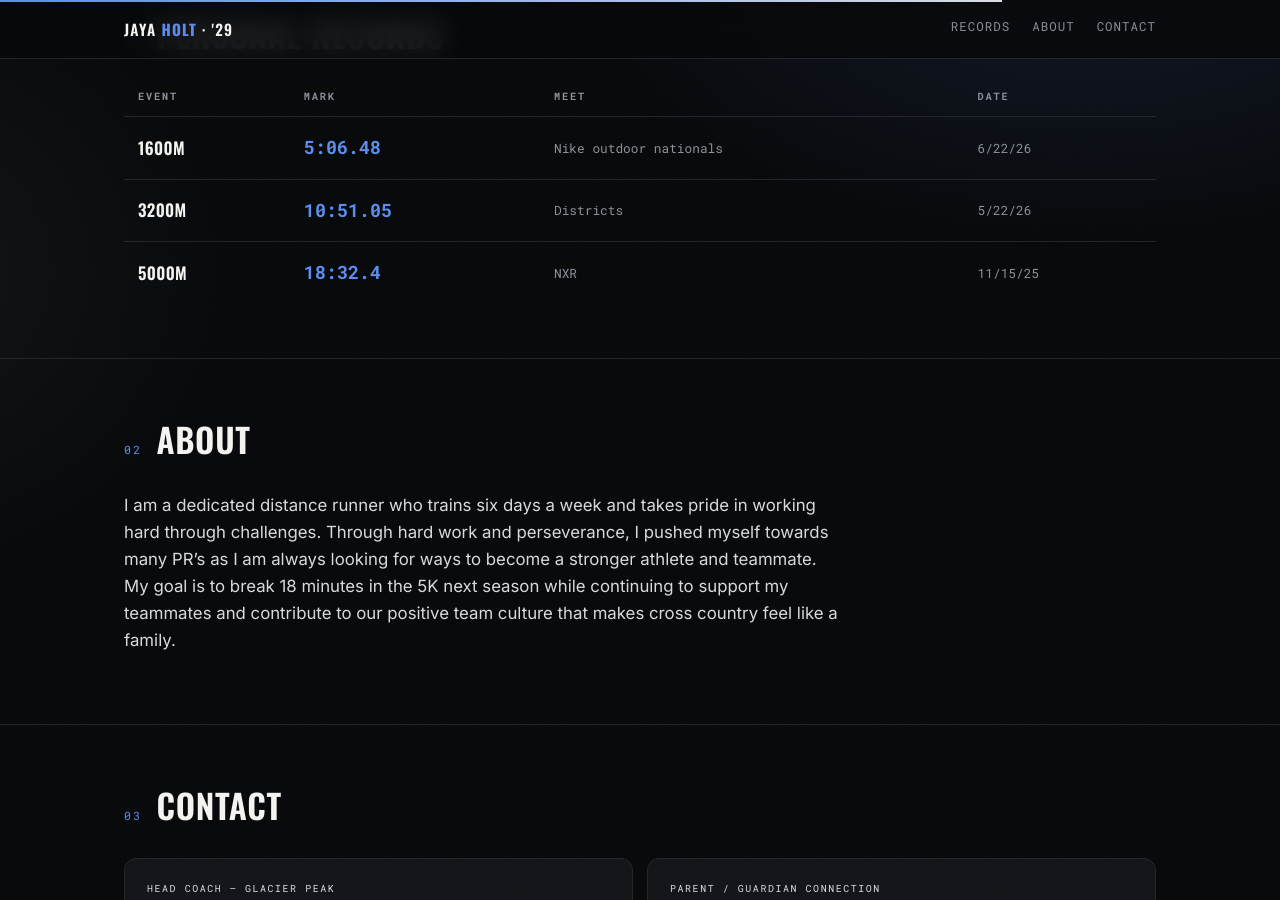
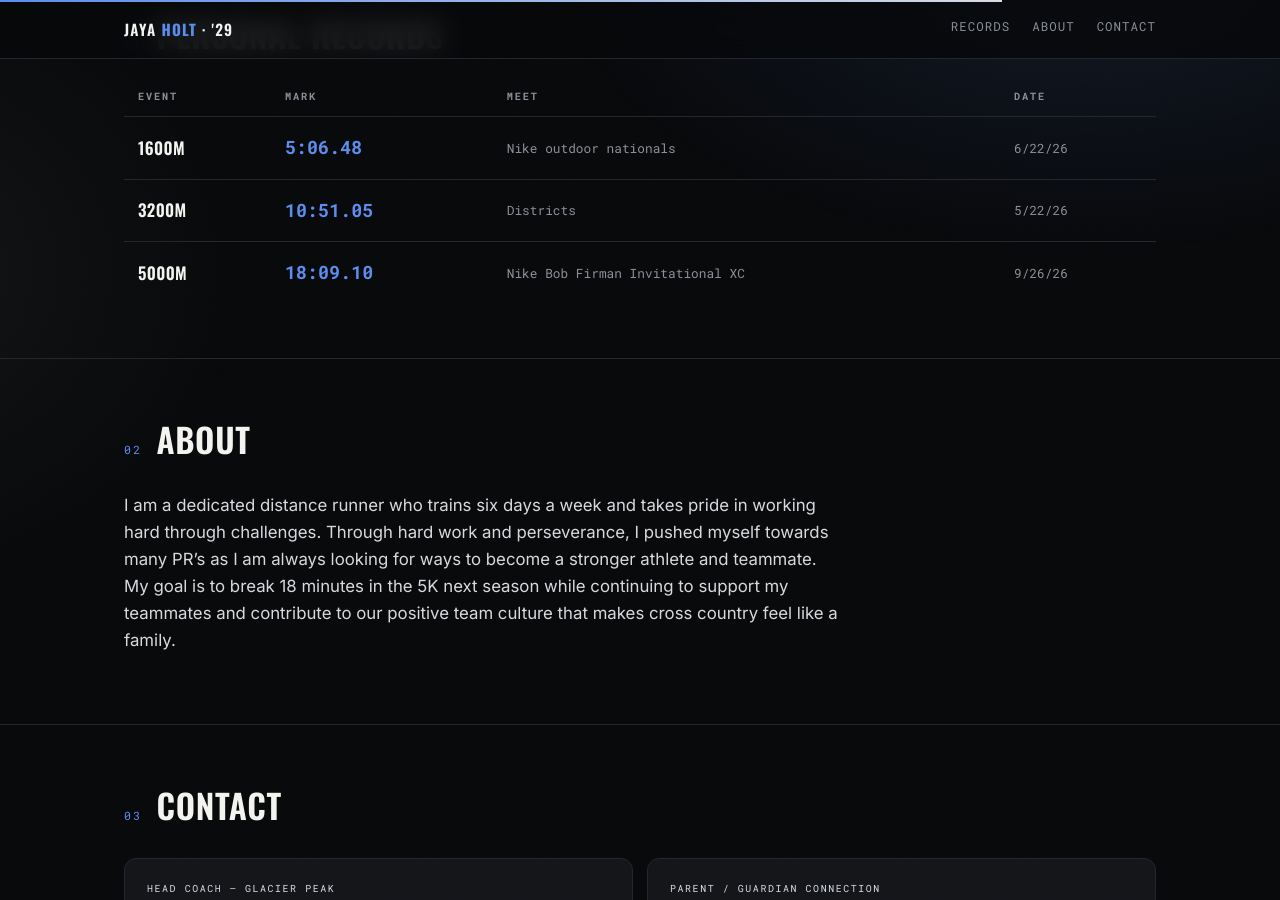
Before and after one commit to russellm18-ctrl/recruiting, a Jekyll site: the page built from jaya-holt.md, in a window 1280 px wide and 900 px high, scrolled down 1093 px. Built offline with Jekyll 4.4.1, drawn with Linux system fonts in a browser that asks for light colours.

Commit message:
Update 5000m event details in jaya-holt.md

```diff
--- a/jaya-holt.md
+++ b/jaya-holt.md
@@ -34,7 +34,7 @@ personal_records:
     meet: "Districts"
     date: "5/22/26"
   - event: "5000m"
-    mark: "18:32.4"
-    meet: "NXR"
-    date: "11/15/25"
+    mark: "18:09.10"
+    meet: "Nike Bob Firman Invitational XC"
+    date: "9/26/26"
 ---
```
